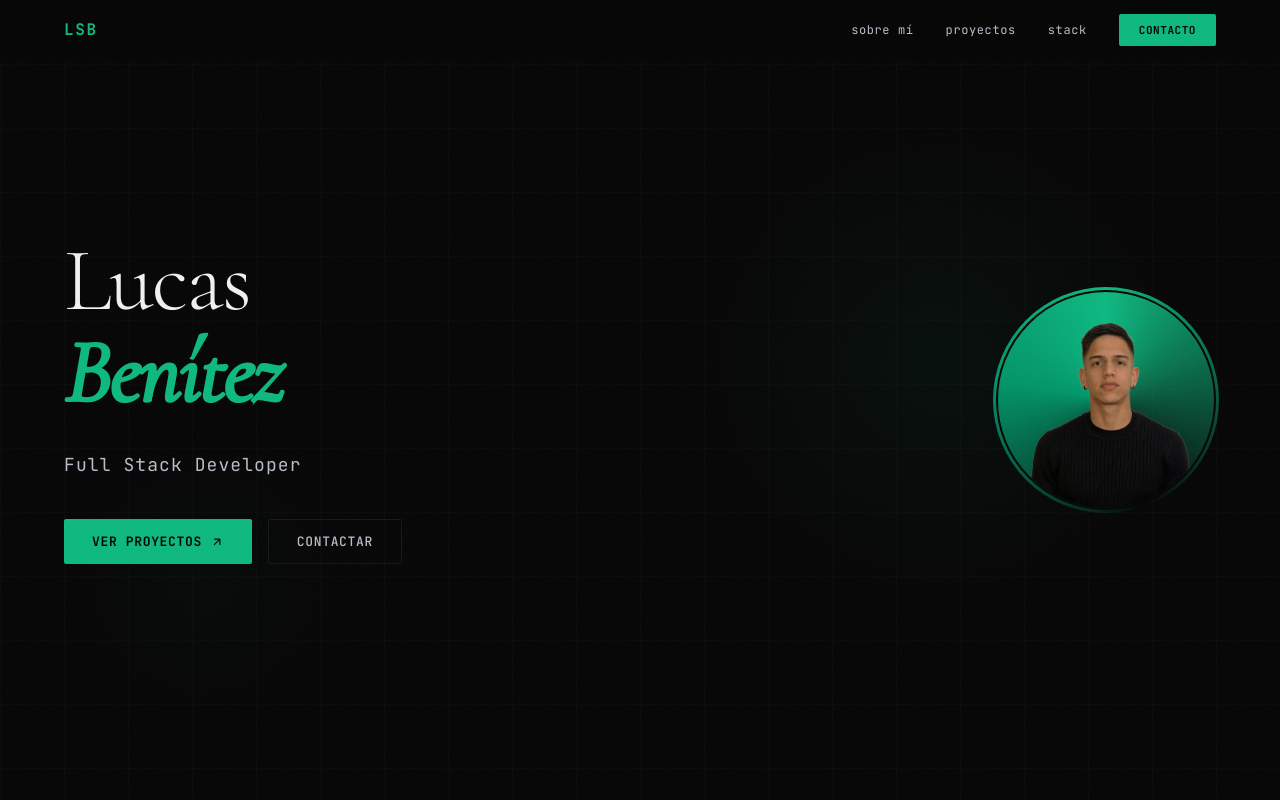
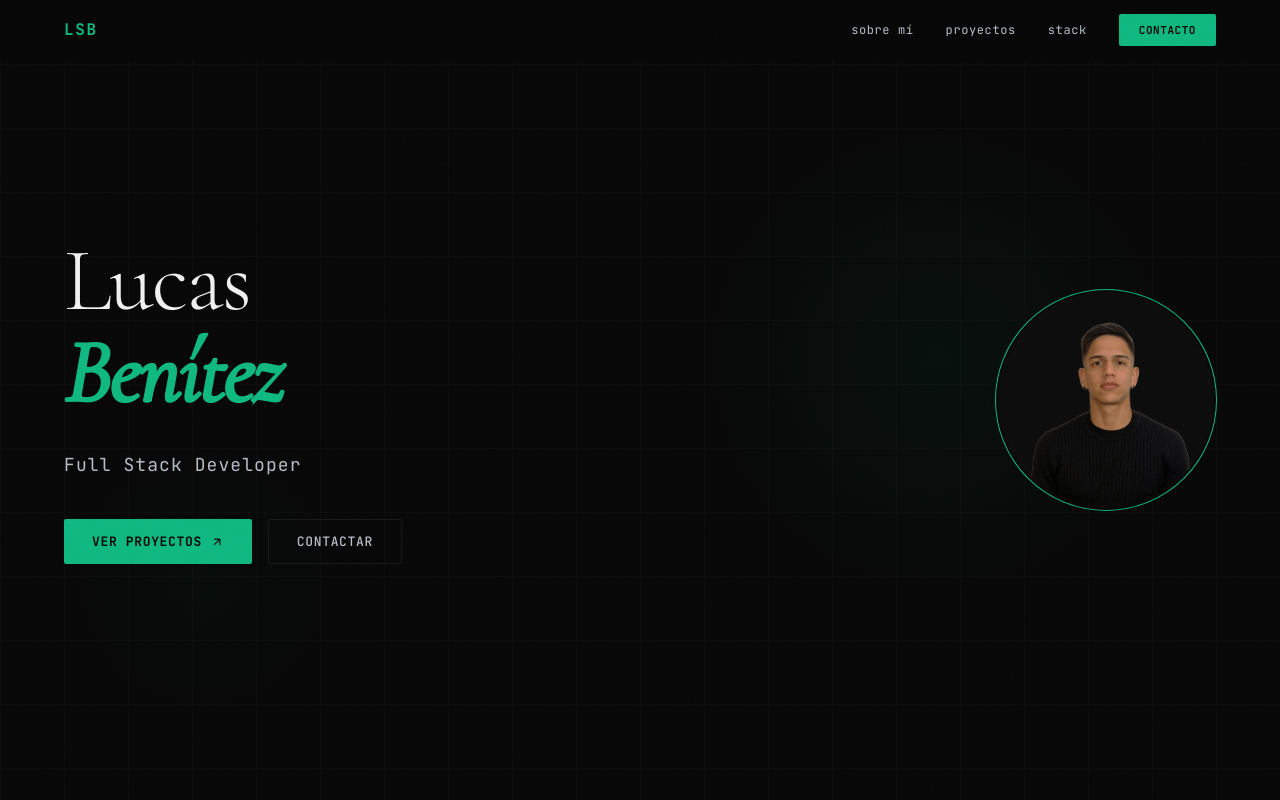
Before and after one commit to LucasBenitez7/portfolio, a Next.js app: page / in a window 1280 px wide. Shown: the top 800 px of the page. Built offline with nearby package versions, Linux system fonts and the light colour scheme.

Commit message:
fix: styles

```diff
--- a/app/components/Hero.tsx
+++ b/app/components/Hero.tsx
@@ -134,6 +134,7 @@ export default function Hero() {
                 overflow: "hidden",
                 position: "relative",
                 border: "2px solid var(--bg)",
+                background: "var(--bg-card)",
               }}
             >
               <Image
@@ -141,7 +142,7 @@ export default function Hero() {
                 alt="Lucas Benítez"
                 fill
                 sizes="(max-width: 768px) 220px, 220px"
-                style={{ objectFit: "cover", objectPosition: "center top", }}
+                style={{ objectFit: "cover", objectPosition: "center top" }}
                 priority
               />
             </div>
--- a/app/globals.css
+++ b/app/globals.css
@@ -262,6 +262,8 @@ nav {
     transform 0.3s ease,
     box-shadow 0.3s ease;
 }
+
+@media (hover: hover) {
   .card:hover {
     border-color: var(--border-hover);
     background: var(--bg-card-hover);
@@ -269,6 +271,7 @@ nav {
     box-shadow:
       0 24px 64px rgba(0, 0, 0, 0.55),
       0 0 0 1px var(--accent-border);
+  }
 }
 
 /* ─── CHIPS ─── */
@@ -332,14 +335,9 @@ nav {
 .photo-ring::before {
   content: "";
   position: absolute;
-  inset: -3px;
+  inset: -1px;
   border-radius: 50%;
-  background: conic-gradient(
-    var(--accent) 0deg,
-    transparent 160deg,
-    var(--accent-dark) 280deg,
-    var(--accent) 360deg
-  );
+  background: var(--accent);
   z-index: -1;
 }
 @keyframes spin {
```
Lines whose indentation alone changed are shown as unchanged.
